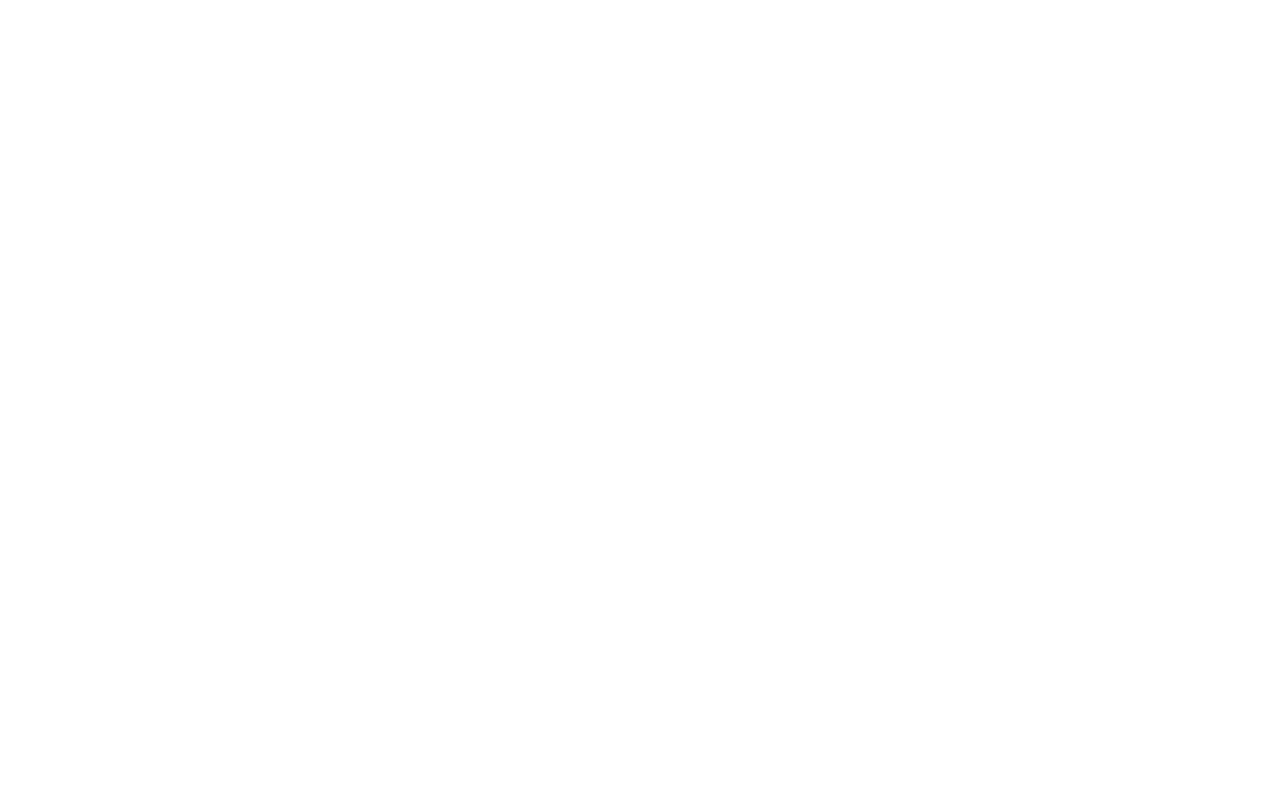
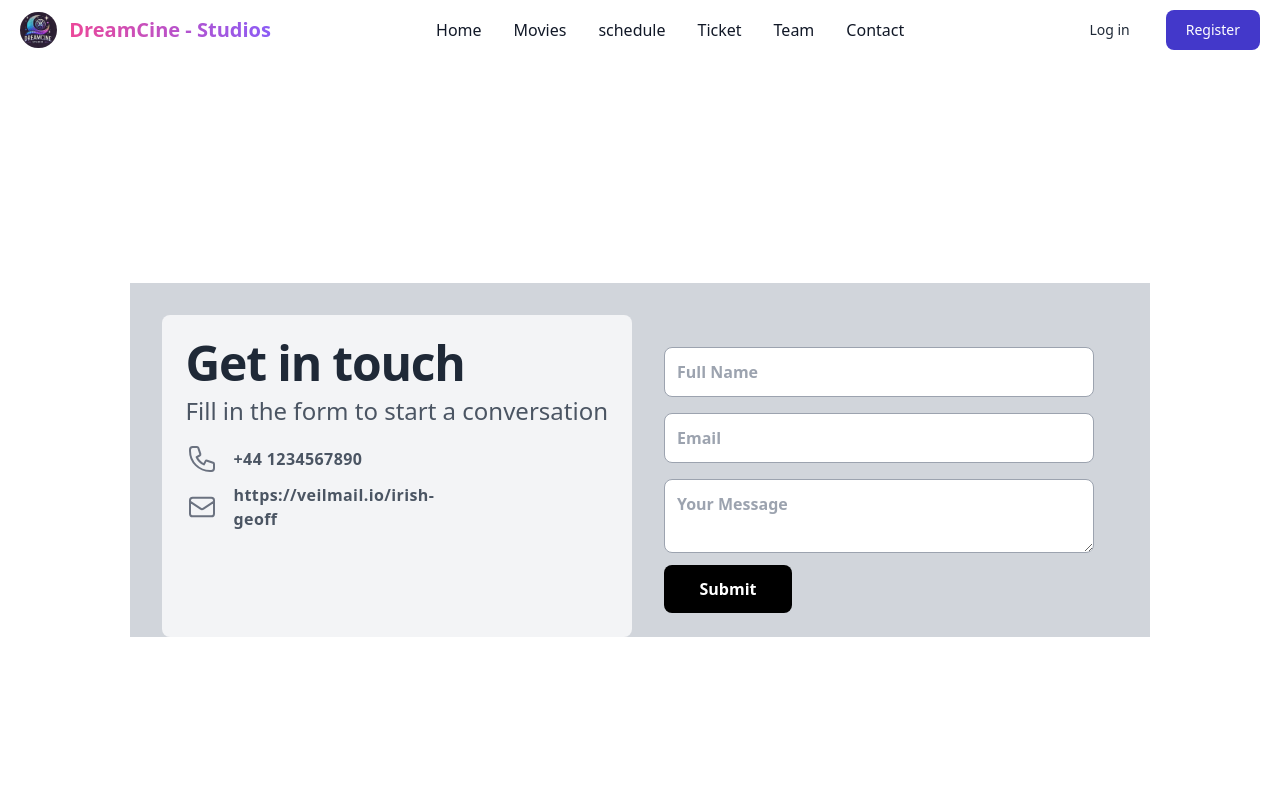
Before and after one commit to dreamcine-studio/dreamcine_studio_fe, a React (Vite) app: page /tickets in a window 1280 px wide. Before the commit this address had no page. Shown: the top 800 px of the page. Built offline with nearby package versions, Linux system fonts and the light colour scheme.

Commit message:
fix: image admin

```diff
--- a/src/App.jsx
+++ b/src/App.jsx
@@ -35,6 +35,7 @@ import Bookings from './pages/admin/bookings/index.jsx'
 import BookingCreate from './pages/admin/bookings/create.jsx'
 import BookingEdit from './pages/admin/bookings/edit.jsx'
 import MovieSchedule from './pages/public/Schedule/index.jsx'
+import Ticket from './components/ticket/index.jsx'
 
 // import MovieSchedule from './pages/public/Schedule/index.jsx'
 
@@ -54,6 +55,7 @@ function App() {
 
             <Route path="movies/:id" element={<MovieDetail />} />
             <Route path="moviebooking" element={<BookingPublic />} />
+            <Route path="tickets" element={<Ticket />} />
             {/* <Route path="schedule" element={<MovieSchedule />} /> */}
             {/* <Route path="booking" element={<MovieSchedule />} /> */}
           </Route>
@@ -102,6 +104,9 @@ function App() {
                   <Route path="edit/:id" element={<ScheduleEdit />} />
             </Route>
 
+
+
+
             <Route path="seats">
                   <Route index element={<Seats />} />
                   <Route path="create" element={<ScheduleCreate />} />
--- a/src/components/Header/index.jsx
+++ b/src/components/Header/index.jsx
@@ -152,6 +152,16 @@ export default function Header() {
               <li>
                 <Link
 
+                  to="/tickets"
+                  className="text-gray-900 hover:underline hover:underline-blue-500 hover:scale-105 transition-all duration-300 block py-2 pr-4 pl-3 text-gray-700 hover:bg-gray-50 lg:hover:bg-transparent lg:border-0 lg:hover:text-indigo-700 lg:p-0 dark:text-gray-400 dark:hover:text-white dark:hover:bg-gray-700 lg:dark:hover:bg-transparent"
+                >
+                  Ticket
+                </Link>
+              </li>
+
+              <li>
+                <Link
+
 
                   to="/teams"
                   className="text-gray-900 hover:underline hover:underline-blue-500 hover:scale-105 transition-all duration-300 block py-2 pr-4 pl-3 text-gray-700 border-b border-gray-100 hover:bg-gray-50 lg:hover:bg-transparent lg:border-0 lg:hover:text-indigo-700 lg:p-0 dark:text-gray-400 lg:dark:hover:text-white dark:hover:bg-gray-700 dark:hover:text-white lg:dark:hover:bg-transparent dark:border-gray-700"
--- /dev/null
+++ b/src/components/ticket/index.jsx
@@ -0,0 +1,48 @@
+
+export default function Ticket() {
+    return (
+      <div className="relative flex items-top justify-center min-h-screen bg-white dark:bg-gray-900 sm:items-center sm:pt-0">
+          <div className="bg-gray-300 max-w-6xl mx-auto sm:px-6 lg:px-8">
+              <div className="mt-8 overflow-hidden">
+                  <div className="grid grid-cols-1 md:grid-cols-2">
+                      <div className="p-6 mr-2 bg-gray-100 dark:bg-gray-800 sm:rounded-lg">
+                          <h1 className="text-4xl sm:text-5xl text-gray-800 dark:text-white font-extrabold tracking-tight">Get in touch</h1>
+                          <p className="text-normal text-lg sm:text-2xl font-medium text-gray-600 dark:text-gray-400 mt-2">Fill in the form to start a conversation</p>
+                          <div className="flex items-center mt-4 text-gray-600 dark:text-gray-400">
+                              <svg fill="none" stroke="currentColor" strokeLinecap="round" strokeLinejoin="round" strokeWidth="1.5" viewBox="0 0 24 24" className="w-8 h-8 text-gray-500">
+                                  <path strokeLinecap="round" strokeLinejoin="round" strokeWidth="1.5" d="M3 5a2 2 0 012-2h3.28a1 1 0 01.948.684l1.498 4.493a1 1 0 01-.502 1.21l-2.257 1.13a11.042 11.042 0 005.516 5.516l1.13-2.257a1 1 0 011.21-.502l4.493 1.498a1 1 0 01.684.949V19a2 2 0 01-2 2h-1C9.716 21 3 14.284 3 6V5z"/>
+                              </svg>
+                              <div className="ml-4 text-md tracking-wide font-semibold w-40">
+                                  +44 1234567890
+                              </div>
+                          </div>
+                          <div className="flex items-center mt-2 text-gray-600 dark:text-gray-400">
+                              <svg fill="none" stroke="currentColor" strokeLinecap="round" strokeLinejoin="round" strokeWidth="1.5" viewBox="0 0 24 24" className="w-8 h-8 text-gray-500">
+                                  <path strokeLinecap="round" strokeLinejoin="round" strokeWidth="1.5" d="M3 8l7.89 5.26a2 2 0 002.22 0L21 8M5 19h14a2 2 0 002-2V7a2 2 0 00-2-2H5a2 2 0 00-2 2v10a2 2 0 002 2z"/>
+                              </svg>
+                              <div className="ml-4 text-md tracking-wide font-semibold w-40">
+                                  <a href="https://veilmail.io/irish-geoff">https://veilmail.io/irish-geoff</a>
+                              </div>
+                          </div>
+                      </div>
+                      <form action="https://fabform.io/f/xxxxx" method="post" className="p-6 flex flex-col justify-center">
+                          <div className="flex flex-col">
+                              <label  className="hidden">Full Name</label>
+                              <input type="name" name="name" id="name" placeholder="Full Name" className="w-100 mt-2 py-3 px-3 rounded-lg bg-white dark:bg-gray-800 border border-gray-400 dark:border-gray-700 text-gray-800 font-semibold focus:border-indigo-500 focus:outline-none"/>
+                          </div>
+                          <div className="flex flex-col mt-2">
+                              <label  className="hidden">Email</label>
+                              <input type="email" name="email" id="email" placeholder="Email" className="w-100 mt-2 py-3 px-3 rounded-lg bg-white dark:bg-gray-800 border border-gray-400 dark:border-gray-700 text-gray-800 font-semibold focus:border-indigo-500 focus:outline-none"/>
+                          </div>
+                          <div className="flex flex-col mt-2">
+                              <label  className="hidden">Message</label>
+                              <textarea name="message" id="message" placeholder="Your Message" className="w-100 mt-2 py-3 px-3 rounded-lg bg-white dark:bg-gray-800 border border-gray-400 dark:border-gray-700 text-gray-800 font-semibold focus:border-indigo-500 focus:outline-none"></textarea>
+                          </div>
+                          <button type="submit" className="md:w-32 bg-black hover:bg-gray-900 text-white font-bold py-3 px-6 rounded-lg mt-3 hover:bg-indigo-500 transition ease-in-out duration-300">Submit</button>
+                      </form>
+                  </div>
+              </div>
+          </div>
+      </div>
+    )
+  }
--- a/src/pages/admin/index.jsx
+++ b/src/pages/admin/index.jsx
@@ -71,11 +71,11 @@ export default function Dashboard() {
 
 
 
-
+  {/* <i className="fa-solid fa-film fa-lg"></i> */}
 			<div className="grid grid-cols-1 sm:grid-cols-2 md:grid-cols-4 gap-6 w-full min-w-0">
 				{/* <!-- Genres --> */}
 
-				<div className="flex flex-col px-6 py-2 bg-white shadow rounded-lg overflow-hidden">
+				<div className="fa-solid fa-masks-theater fa-lg   flex flex-col px-6 py-2 bg-white shadow rounded-lg overflow-hidden">
 					<div className="flex flex-col items-center space-y-2">
 						<div className="text-6xl font-bold tracking-tight leading-none text-blue-500">{genres.length}</div>
 						<div className="text-lg font-medium text-blue-500">Genres</div>
@@ -83,7 +83,7 @@ export default function Dashboard() {
 				</div>
 
 				{/* <!-- Studios --> */}
-				<div className="flex flex-col px-6 py-2 bg-white shadow rounded-lg overflow-hidden">
+				<div className="fa-solid fa-person-booth fa-lg flex flex-col px-6 py-2 bg-white shadow rounded-lg overflow-hidden">
 					<div className="flex flex-col items-center space-y-2">
 						<div className="text-6xl font-bold tracking-tight leading-none text-amber-500">{studios.length}</div>
 						<div className="text-lg font-medium text-amber-600">Studios</div>
@@ -92,7 +92,7 @@ export default function Dashboard() {
 
 
 				{/* <!-- Payment Methods --> */}
-				<div className="flex flex-col px-6 py-2 bg-white shadow rounded-lg overflow-hidden">
+				<div className="fa-solid fa-credit-card fa-lg  flex flex-col px-6 py-2 bg-white shadow rounded-lg overflow-hidden">
 					<div className="flex flex-col items-center space-y-2">
 						<div className="text-6xl font-bold tracking-tight leading-none text-red-500">{paymentMethods.length}</div>
 						<div className="text-lg font-medium text-red-600">Payment Methods</div>
@@ -100,7 +100,7 @@ export default function Dashboard() {
 				</div>
 
 				{/* <!-- Movies --> */}
-				<div className="flex flex-col px-6 py-2 bg-white shadow rounded-lg overflow-hidden">
+				<div className="fa-solid fa-film fa-lg flex flex-col px-6 py-2 bg-white shadow rounded-lg overflow-hidden">
 					<div className="flex flex-col items-center space-y-2">
 						<div className="text-6xl font-bold tracking-tight leading-none text-primary-900">{Movies.length}</div>
 						<div className="text-lg font-medium text-primary-900">Movies</div>
@@ -109,13 +109,14 @@ export default function Dashboard() {
 
 
 					{/* <!-- Movies --> */}
-					<div className="flex flex-col px-6 py-2 bg-white shadow rounded-lg overflow-hidden">
-					<div className="flex flex-col items-center space-y-2">
-						<div className="text-6xl font-bold tracking-tight leading-none text-primary-900">{Schedules.length}</div>
-						<div className="text-lg font-medium text-primary-900">Schedules</div>
+					<div className="fa-solid fa-calendar-days fa-xl flex flex-col px-6 py-2 bg-white shadow rounded-lg overflow-hidden">
+						<div className="flex flex-col items-center space-y-2">
+					<div className="text-7xl font-extrabold tracking-tight leading-none text-primary-900">
+					{Schedules.length}
 					</div>
+					<div className="text-lg font-medium text-primary-900">Schedules</div>
 				</div>
-
+				</div>
 			</div>
 		</section>
 	</div>
--- a/src/pages/public/MovieDetail/index.jsx
+++ b/src/pages/public/MovieDetail/index.jsx
@@ -92,7 +92,8 @@ export default function MovieDetail() {
           <div className="flex flex-col w-full md:w-1/2 px-4 mb-8 items-center">
             {movie.poster ? (
               <img
-                src={movie.poster}
+                // src={movie.poster}
+                src={`http://127.0.0.1:8000/storage/movies/${movie.poster}`}
                 className="h-96 w-auto rounded-lg shadow-md mx-auto mb-4"
                 alt={movie.title}
               />
```
Also changed, not shown: src/components/Hero/index.jsx (+20 -39 lines).
